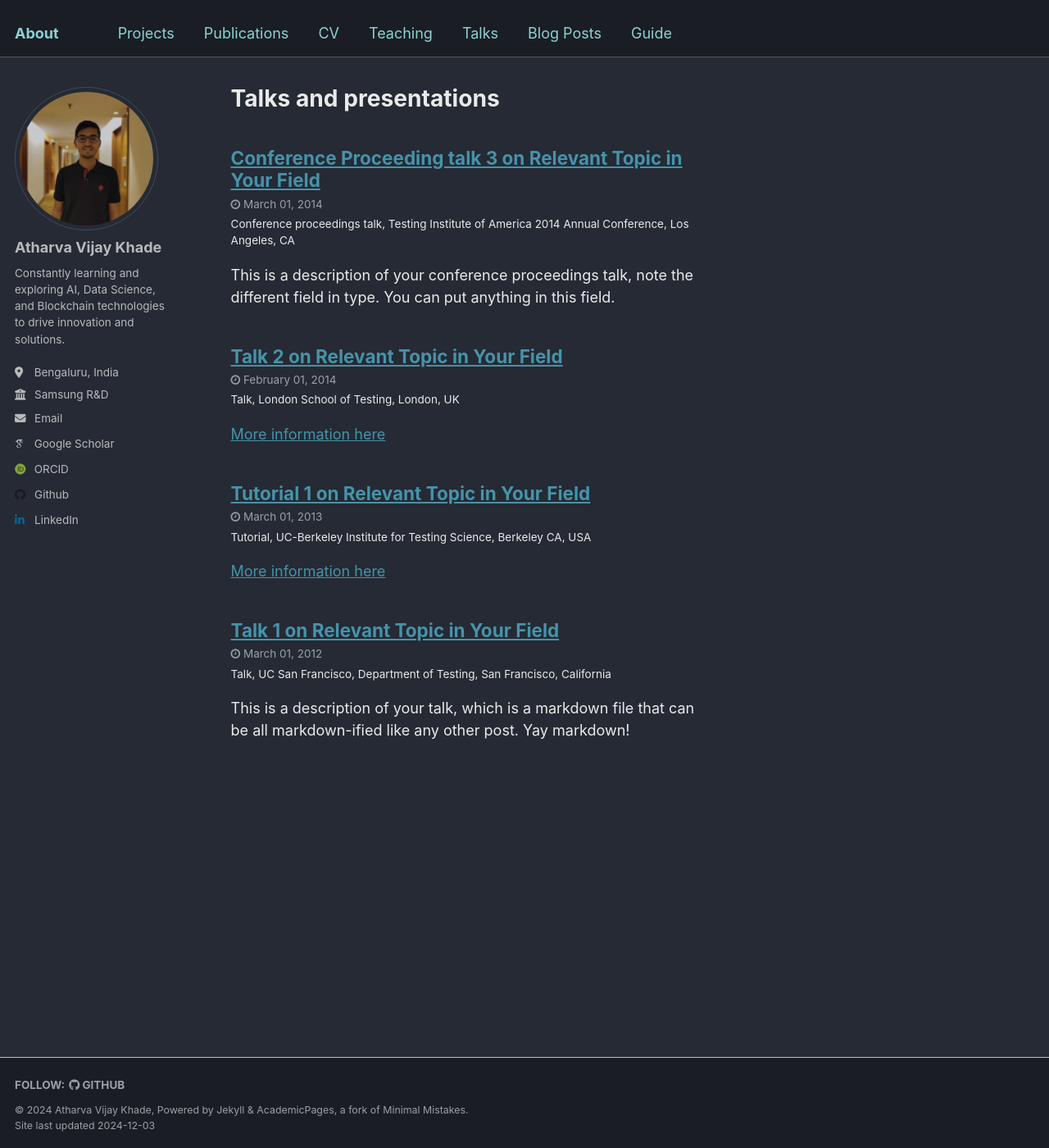
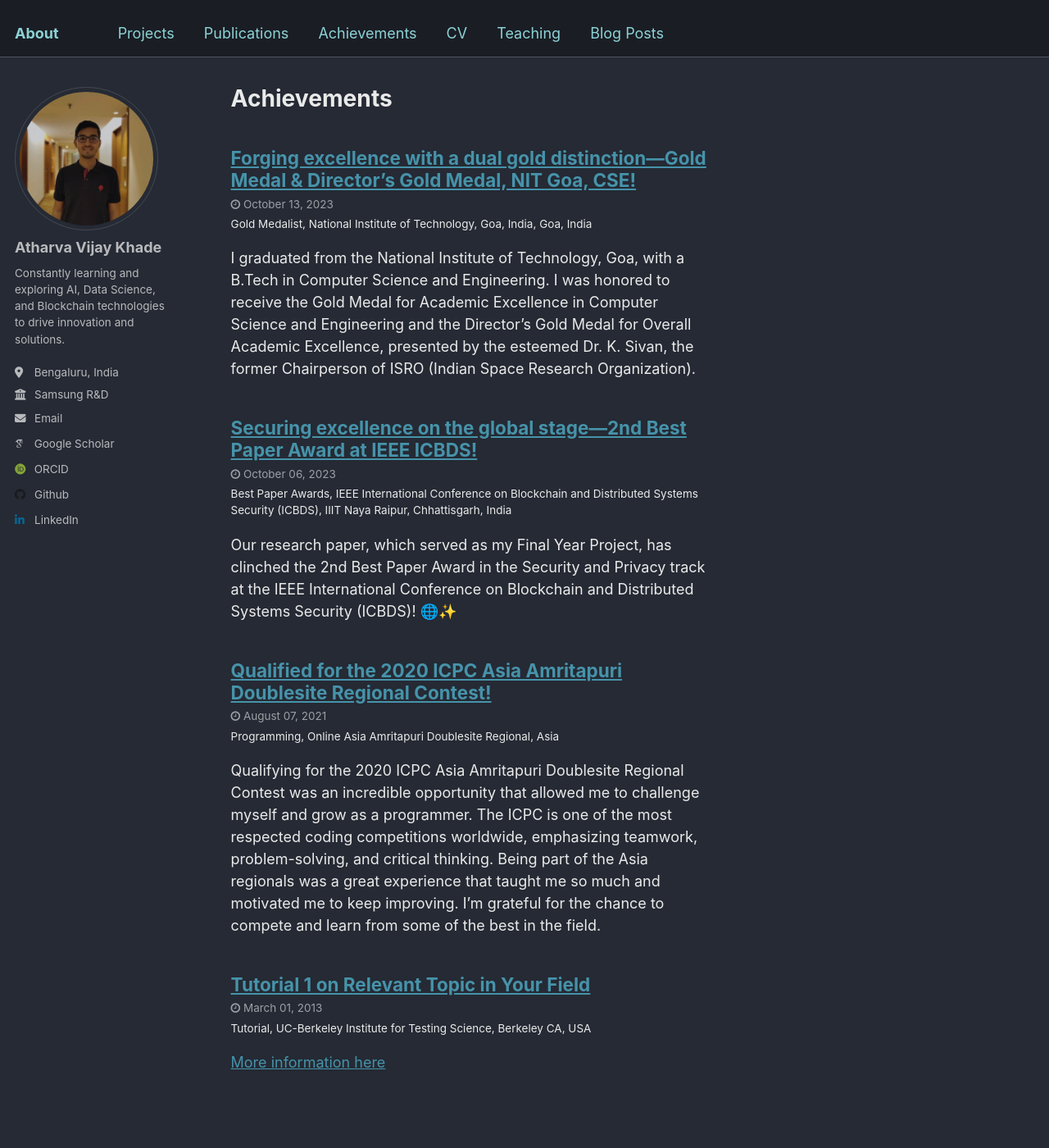
Before and after one commit to ath-vk/ath-vk.github.io, a Jekyll site: the page built from _pages/talks.html, in a window 1280 px wide and 1400 px high. Shown: the whole window at 82% size. Built offline with Jekyll 4.4.1, drawn with Linux system fonts in a browser that asks for light colours; nearby versions of some CDN libraries; some web fonts are replaced.

Commit message:
Added about, publications and achievements

```diff
--- a/_data/navigation.yml
+++ b/_data/navigation.yml
@@ -11,17 +11,14 @@ main:
   - title: "Publications"
     url: /publications/
 
+  - title: "Achievements"
+    url: /talks/
+
   - title: "CV"
     url: /cv/
 
   - title: "Teaching"
     url: /teaching/
 
-  - title: "Talks"
-    url: /talks/
-
   - title: "Blog Posts"
     url: /year-archive/
-
-  - title: "Guide"
-    url: /markdown/
--- a/_pages/publications.html
+++ b/_pages/publications.html
@@ -6,7 +6,7 @@ author_profile: true
 ---
 
 {% if site.author.googlescholar %}
-  <div class="wordwrap">You can also find my articles on <a href="{{site.author.googlescholar}}">my Google Scholar profile</a>.</div>
+  <div class="wordwrap">You can also find my articles on my <a href="{{site.author.googlescholar}}" target="_blank">Google Scholar profile</a>.</div>
 {% endif %}
 
 {% include base_path %}
--- a/_pages/talks.html
+++ b/_pages/talks.html
@@ -1,6 +1,6 @@
 ---
 layout: archive
-title: "Talks and presentations"
+title: "Achievements"
 permalink: /talks/
 author_profile: true
 ---
--- a/_talks/2012-03-01-talk-1.md
+++ /dev/null
@@ -1,11 +0,0 @@
----
-title: "Talk 1 on Relevant Topic in Your Field"
-collection: talks
-type: "Talk"
-permalink: /talks/2012-03-01-talk-1
-venue: "UC San Francisco, Department of Testing"
-date: 2012-03-01
-location: "San Francisco, California"
----
-
-This is a description of your talk, which is a markdown file that can be all markdown-ified like any other post. Yay markdown!
--- a/_talks/2014-02-01-talk-2.md
+++ /dev/null
@@ -1,13 +0,0 @@
----
-title: "Talk 2 on Relevant Topic in Your Field"
-collection: talks
-type: "Talk"
-permalink: /talks/2014-02-01-talk-2
-venue: "London School of Testing"
-date: 2014-02-01
-location: "London, UK"
----
-
-[More information here](http://example2.com)
-
-This is a description of your talk, which is a markdown files that can be all markdown-ified like any other post. Yay markdown!
--- a/_talks/2014-03-01-talk-3.md
+++ /dev/null
@@ -1,11 +0,0 @@
----
-title: "Conference Proceeding talk 3 on Relevant Topic in Your Field"
-collection: talks
-type: "Conference proceedings talk"
-permalink: /talks/2014-03-01-talk-3
-venue: "Testing Institute of America 2014 Annual Conference"
-date: 2014-03-01
-location: "Los Angeles, CA"
----
-
-This is a description of your conference proceedings talk, note the different field in type. You can put anything in this field.
--- /dev/null
+++ b/_talks/2021-08-07-ICPC.md
@@ -0,0 +1,13 @@
+---
+title: "Qualified for the 2020 ICPC Asia Amritapuri Doublesite Regional Contest!"
+collection: talks
+type: "Programming"
+permalink: /achievements/asia-icpc
+venue: "Online Asia Amritapuri Doublesite Regional"
+date: 2021-08-07
+location: "Asia"
+---
+
+Qualifying for the 2020 ICPC Asia Amritapuri Doublesite Regional Contest was an incredible opportunity that allowed me to challenge myself and grow as a programmer. The ICPC is one of the most respected coding competitions worldwide, emphasizing teamwork, problem-solving, and critical thinking. Being part of the Asia regionals was a great experience that taught me so much and motivated me to keep improving. I'm grateful for the chance to compete and learn from some of the best in the field.
+
+[More info here](https://drive.google.com/file/d/1SzXqOC97-ZDwmoV4v5IJEr__PmUrUTw_/view?usp=sharing)
--- /dev/null
+++ b/_talks/2023-10-06-2nd-best-paper-award.md
@@ -0,0 +1,13 @@
+---
+title: "Securing excellence on the global stage—2nd Best Paper Award at IEEE ICBDS!"
+collection: talks
+type: "Best Paper Awards"
+permalink: /achievements/best-paper-award
+venue: "IEEE International Conference on Blockchain and Distributed Systems Security (ICBDS)"
+date: 2023-10-06
+location: "IIIT Naya Raipur, Chhattisgarh, India"
+---
+
+Our research paper, which served as my Final Year Project, has clinched the 2nd Best Paper Award in the Security and Privacy track at the IEEE International Conference on Blockchain and Distributed Systems Security (ICBDS)! 🌐✨
+
+[More info here](https://www.linkedin.com/posts/activity-7142126901136871424-gTsC?utm_source=share&utm_medium=member_desktop)
--- /dev/null
+++ b/_talks/2023-10-13-Medalist.md
@@ -0,0 +1,13 @@
+---
+title: "Forging excellence with a dual gold distinction—Gold Medal & Director's Gold Medal, NIT Goa, CSE!"
+collection: talks
+type: "Gold Medalist"
+permalink: /achievements/gold-medalist
+venue: "National Institute of Technology, Goa, India"
+date: 2023-10-13
+location: "Goa, India"
+---
+
+I graduated from the National Institute of Technology, Goa, with a B.Tech in Computer Science and Engineering. I was honored to receive the Gold Medal for Academic Excellence in Computer Science and Engineering and the Director's Gold Medal for Overall Academic Excellence, presented by the esteemed Dr. K. Sivan, the former Chairperson of ISRO (Indian Space Research Organization).
+
+[More info here](https://www.linkedin.com/posts/activity-7134487093535199233-x3E0?utm_source=share&utm_medium=member_desktop)
```
Also changed, not shown: _pages/about.md (+8 -4 lines), _publications/2009-10-01-paper-title-number-1.md (deleted, +0 -14 lines), _publications/2010-10-01-paper-title-number-2.md (deleted, +0 -14 lines), _publications/2015-10-01-paper-title-number-3.md (deleted, +0 -14 lines), _publications/2023-10-06-Mnemonic-Phrase-Management-for-Mobile-Wallets-in-Blockchain.md (added, +13 -0 lines), _publications/2024-02-17-paper-title-number-4.md (deleted, +0 -13 lines), _publications/2024-10-31-A-Practical-Recovery-Mechanism-for-Blockchain-Hardware-Wallets.md (added, +13 -0 lines).
